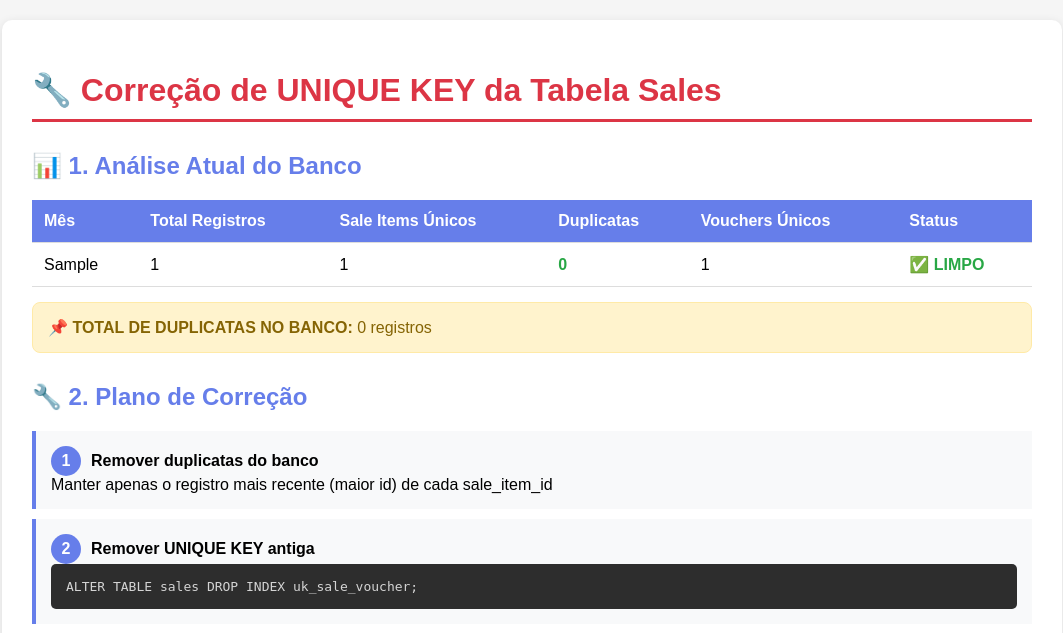
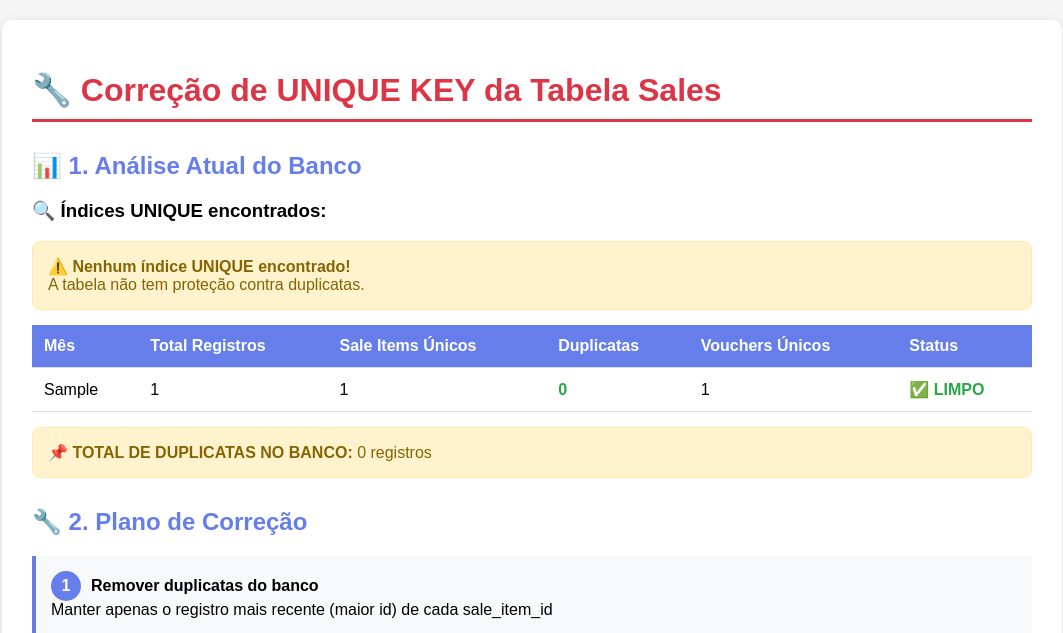
Before and after one commit to grupo3dsbh/vouchersales, a PHP site: page /fix_unique_key.php in a window 1280 px wide. Shown: the top 633 px of the page, without its empty margins (108-1171 px from the left). Run offline with PHP 8.4, Linux system fonts and the light colour scheme; tables that the repository leaves empty or names only in its code hold one stand-in row (values such as "Sample post").

Commit message:
fix: Corrige detecção dinâmica do nome da UNIQUE KEY
Mudanças:
- Detecta automaticamente qual UNIQUE KEY existe na tabela
- Não assume nome fixo 'uk_sale_voucher'
- Verifica se a UNIQUE é composta ou simples
- Remove apenas se necessário
- Cria nova UNIQUE KEY apenas se não existir

Isso corrige o erro:
"Can't DROP INDEX `uk_sale_voucher`; check that it exists"

```diff
--- a/fix_unique_key.php
+++ b/fix_unique_key.php
@@ -49,21 +49,63 @@ try {
     // 1. ANÁLISE ATUAL
     echo "<h2>📊 1. Análise Atual do Banco</h2>";
 
-    // Verifica UNIQUE KEY atual
-    $sql = "SHOW INDEX FROM sales WHERE Key_name = 'uk_sale_voucher'";
-    $indexes = $db->query($sql)->fetchAll(PDO::FETCH_ASSOC);
+    // Verifica TODOS os índices UNIQUE da tabela
+    $sql = "SHOW INDEX FROM sales WHERE Non_unique = 0 AND Key_name != 'PRIMARY'";
+    $all_indexes = $db->query($sql)->fetchAll(PDO::FETCH_ASSOC);
 
-    if (!empty($indexes)) {
-        echo "<div class='alert alert-danger'>";
-        echo "<strong>❌ PROBLEMA CONFIRMADO!</strong><br>";
-        echo "UNIQUE KEY atual: <code>uk_sale_voucher</code> composta por:<br>";
-        echo "<ul>";
-        foreach ($indexes as $idx) {
-            echo "<li><code>" . $idx['Column_name'] . "</code></li>";
+    echo "<h3>🔍 Índices UNIQUE encontrados:</h3>";
+
+    if (empty($all_indexes)) {
+        echo "<div class='alert alert-warning'>";
+        echo "<strong>⚠️ Nenhum índice UNIQUE encontrado!</strong><br>";
+        echo "A tabela não tem proteção contra duplicatas.";
+        echo "</div>";
+        $current_unique_key = null;
+    } else {
+        echo "<table>";
+        echo "<tr><th>Nome do Índice</th><th>Coluna</th><th>Sequência</th></tr>";
+
+        $unique_keys = [];
+        foreach ($all_indexes as $idx) {
+            echo "<tr>";
+            echo "<td><code>" . $idx['Key_name'] . "</code></td>";
+            echo "<td><code>" . $idx['Column_name'] . "</code></td>";
+            echo "<td>" . $idx['Seq_in_index'] . "</td>";
+            echo "</tr>";
+
+            if (!isset($unique_keys[$idx['Key_name']])) {
+                $unique_keys[$idx['Key_name']] = [];
+            }
+            $unique_keys[$idx['Key_name']][] = $idx['Column_name'];
         }
-        echo "</ul>";
-        echo "Isso permite que o mesmo <code>sale_item_id</code> seja inserido múltiplas vezes!";
-        echo "</div>";
+        echo "</table>";
+
+        // Encontra a UNIQUE KEY que contém sale_item_id
+        $current_unique_key = null;
+        foreach ($unique_keys as $key_name => $columns) {
+            if (in_array('sale_item_id', $columns)) {
+                $current_unique_key = $key_name;
+
+                echo "<div class='alert alert-" . (count($columns) > 1 ? 'danger' : 'success') . "'>";
+                if (count($columns) > 1) {
+                    echo "<strong>❌ PROBLEMA CONFIRMADO!</strong><br>";
+                    echo "UNIQUE KEY <code>$key_name</code> está composta por: <code>" . implode(', ', $columns) . "</code><br>";
+                    echo "Isso permite que o mesmo <code>sale_item_id</code> seja inserido múltiplas vezes!";
+                } else {
+                    echo "<strong>✅ UNIQUE KEY CORRETA!</strong><br>";
+                    echo "UNIQUE KEY <code>$key_name</code> protege apenas <code>sale_item_id</code>";
+                }
+                echo "</div>";
+                break;
+            }
+        }
+
+        if ($current_unique_key === null) {
+            echo "<div class='alert alert-warning'>";
+            echo "<strong>⚠️ NENHUMA UNIQUE KEY encontrada para sale_item_id!</strong><br>";
+            echo "A tabela não tem proteção contra duplicatas de sale_item_id.";
+            echo "</div>";
+        }
     }
 
     // Conta duplicatas por mês
@@ -182,19 +224,64 @@ try {
 
             echo "<div class='alert alert-success'>✅ Removidas <strong>$removed</strong> duplicatas!</div>";
 
-            // Passo 2: Remover UNIQUE KEY antiga
-            echo "<p><strong>Passo 2:</strong> Removendo UNIQUE KEY antiga...</p>";
+            // Passo 2: Remover UNIQUE KEY antiga (se existir e estiver errada)
+            echo "<p><strong>Passo 2:</strong> Verificando UNIQUE KEY atual...</p>";
 
-            $db->exec("ALTER TABLE sales DROP INDEX uk_sale_voucher");
+            // Verifica qual UNIQUE KEY existe
+            $sql = "SHOW INDEX FROM sales WHERE Non_unique = 0 AND Key_name != 'PRIMARY'";
+            $all_indexes = $db->query($sql)->fetchAll(PDO::FETCH_ASSOC);
 
-            echo "<div class='alert alert-success'>✅ UNIQUE KEY antiga removida!</div>";
+            $unique_keys = [];
+            foreach ($all_indexes as $idx) {
+                if (!isset($unique_keys[$idx['Key_name']])) {
+                    $unique_keys[$idx['Key_name']] = [];
+                }
+                $unique_keys[$idx['Key_name']][] = $idx['Column_name'];
+            }
 
-            // Passo 3: Criar UNIQUE KEY correta
+            $current_unique_key = null;
+            $is_composite = false;
+
+            foreach ($unique_keys as $key_name => $columns) {
+                if (in_array('sale_item_id', $columns)) {
+                    $current_unique_key = $key_name;
+                    $is_composite = count($columns) > 1;
+                    break;
+                }
+            }
+
+            if ($current_unique_key !== null) {
+                if ($is_composite) {
+                    // Remove apenas se for composta (errada)
+                    echo "<p>Removendo UNIQUE KEY composta: <code>$current_unique_key</code>...</p>";
+                    $db->exec("ALTER TABLE sales DROP INDEX `$current_unique_key`");
+                    echo "<div class='alert alert-success'>✅ UNIQUE KEY antiga removida!</div>";
+                } else {
+                    // Já está correta
+                    echo "<div class='alert alert-info'>ℹ️ UNIQUE KEY já está correta: <code>$current_unique_key (sale_item_id)</code>. Pulando...</div>";
+                    $current_unique_key = null; // Não precisa criar nova
+                }
+            } else {
+                echo "<div class='alert alert-info'>ℹ️ Nenhuma UNIQUE KEY encontrada. Criando nova...</div>";
+            }
+
+            // Passo 3: Criar UNIQUE KEY correta (apenas se necessário)
             echo "<p><strong>Passo 3:</strong> Criando UNIQUE KEY correta...</p>";
 
-            $db->exec("ALTER TABLE sales ADD UNIQUE KEY uk_sale_item (sale_item_id)");
+            if ($current_unique_key === null || $is_composite) {
+                // Verifica se uk_sale_item já existe
+                $sql = "SHOW INDEX FROM sales WHERE Key_name = 'uk_sale_item'";
+                $exists = $db->query($sql)->fetch();
 
-            echo "<div class='alert alert-success'>✅ Nova UNIQUE KEY criada: <code>uk_sale_item (sale_item_id)</code></div>";
+                if (!$exists) {
+                    $db->exec("ALTER TABLE sales ADD UNIQUE KEY uk_sale_item (sale_item_id)");
+                    echo "<div class='alert alert-success'>✅ Nova UNIQUE KEY criada: <code>uk_sale_item (sale_item_id)</code></div>";
+                } else {
+                    echo "<div class='alert alert-info'>ℹ️ UNIQUE KEY <code>uk_sale_item</code> já existe!</div>";
+                }
+            } else {
+                echo "<div class='alert alert-info'>ℹ️ UNIQUE KEY correta já está configurada. Nada a fazer.</div>";
+            }
 
             $db->commit();
 
```
